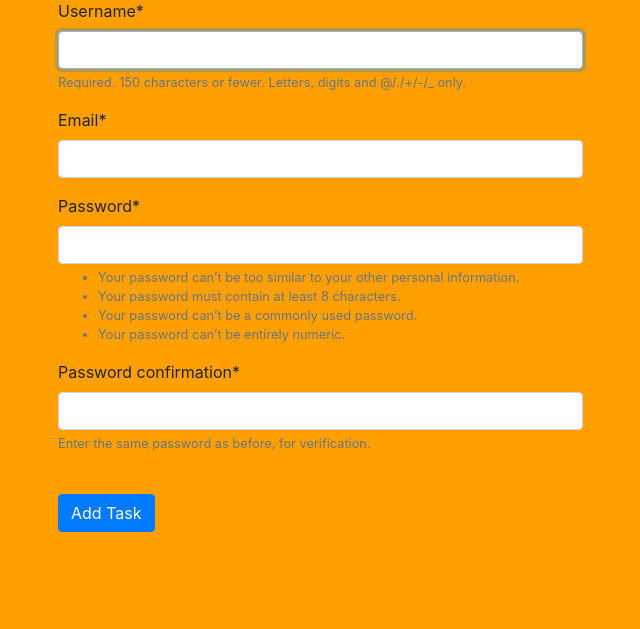
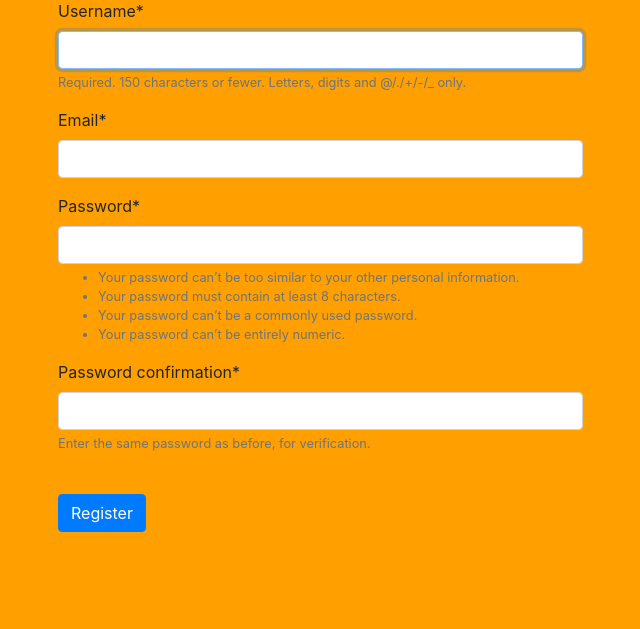
Before and after one commit to shaun2808/taskmate, a Django app: page /account/register in a window 1280 px wide. Shown: the part 171-800 px from the top of the page, without its empty margins (42-682 px from the left). Run offline with Django 3.2, Linux system fonts and the light colour scheme; some libraries are stand-ins or nearby versions.

Commit message:
Fixed register button

```diff
--- a/user_app/templates/register.html
+++ b/user_app/templates/register.html
@@ -21,5 +21,5 @@
 {{register_form|crispy}}
 <form>
 <br>
-<button type="submit" class="btn btn-primary mb-4">Add Task</button>
+<button type="submit" class="btn btn-primary mb-4">Register</button>
 {% endblock content %}
```
